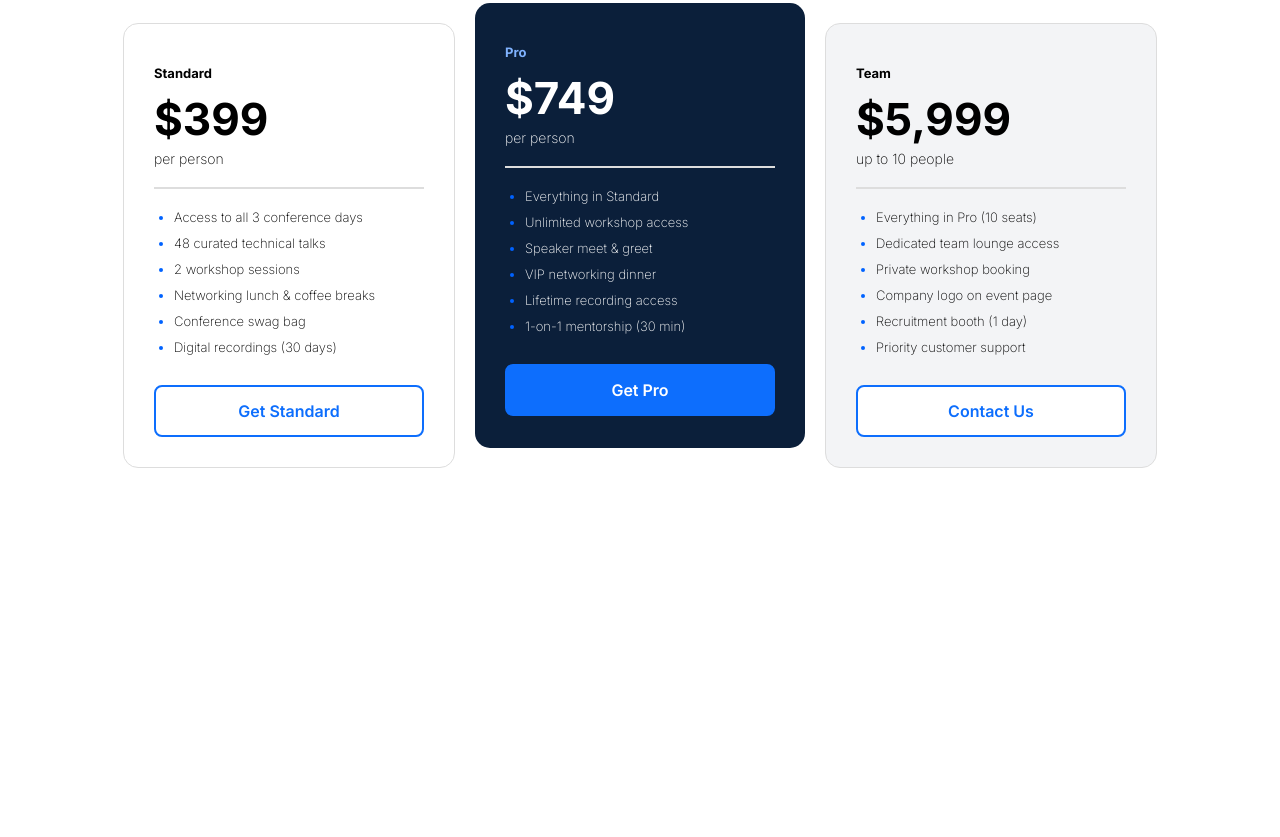
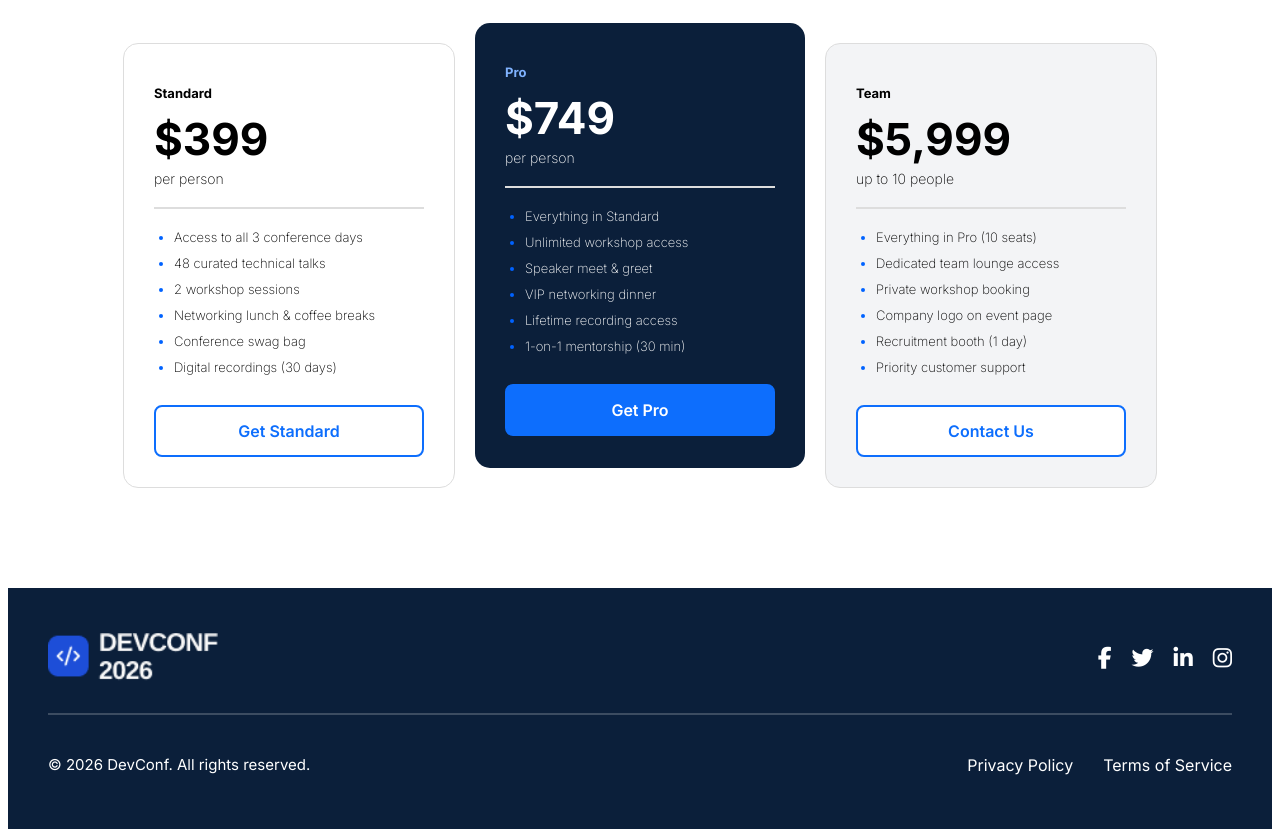
Before and after one commit to JI-REDOY/b14-a01-devconf, a plain HTML site: page index.html in a window 1280 px wide. Shown: the part 1909-2746 px from the top of the page. Before the commit the page ends 2385 px from the top, so only its background shows below. Drawn offline with nearby package versions, Linux system fonts and the light colour scheme.

Commit message:
footer add

```diff
--- a/index.html
+++ b/index.html
@@ -17,6 +17,8 @@
     <link
         href="https://fonts.googleapis.com/css2?family=Arimo:ital,wght@0,400..700;1,400..700&family=Inter:ital,opsz,wght@0,14..32,100..900;1,14..32,100..900&family=Merriweather:ital,opsz,wght@0,18..144,300..900;1,18..144,300..900&family=Open+Sans:ital,wght@0,300..800;1,300..800&display=swap"
         rel="stylesheet">
+    <!-- font   -->
+    <link rel="stylesheet" href="https://cdnjs.cloudflare.com/ajax/libs/font-awesome/6.7.2/css/all.min.css">
 </head>
 
 <body>
@@ -50,6 +52,7 @@
             <a class="common-btn" id="common-btn-color" href="">Register Now</a>
         </div>
     </section>
+
     <section class="speakers">
         <h2 class="section-title">Meet the Speakers</h2>
 
@@ -85,6 +88,7 @@
 
         </div>
     </section>
+
     <section class="pricing">
         <h2 class="section-title">Secure Your Spot</h2>
         <p class="section-description">
@@ -107,7 +111,7 @@
                 <a href="" class="white-btn">Get Standard</a>
             </div>
 
-        <div class="pricing-card" id= "premium">
+            <div class="pricing-card" id="premium">
                 <h1 id="pro-blue">Pro</h1>
                 <h2>$749</h2>
                 <h3>per person</h3>
@@ -139,6 +143,35 @@
             </div>
         </div>
     </section>
+
+
+    <footer class="footer">
+
+        <div class="footer-top">
+            <div class="footer-logo">
+                <img src="./assets/footer-logo.png" alt="Logo">
+            </div>
+
+            <div class="footer-social">
+                <a href="#"><i class="fa-brands fa-facebook-f"></i></a>
+                <a href="#"><i class="fa-brands fa-twitter"></i></a>
+                <a href="#"><i class="fa-brands fa-linkedin-in"></i></a>
+                <a href="#"><i class="fa-brands fa-instagram"></i></a>
+            </div>
+        </div>
+
+        <hr>
+
+        <div class="footer-bottom">
+            <p>© 2026 DevConf. All rights reserved.</p>
+
+            <div class="footer-links">
+                <a href="#">Privacy Policy</a>
+                <a href="#">Terms of Service</a>
+            </div>
+        </div>
+
+    </footer>
 </body>
 
 </html>
--- a/style.css
+++ b/style.css
@@ -116,6 +116,7 @@
     display: grid;
     grid-template-columns: repeat(2, 1fr);
     gap: 30px;
+    margin-top: 30px;
     font-family: 'Inter', sans-serif;
 }
 
@@ -284,3 +285,68 @@
     background: transparent;
     color: #0d6efd;
 }
+
+
+
+.footer{
+    margin: 100px auto 0;
+    padding: 40px;
+    background: #0B1F3A;
+    color: #fff;
+    font-family: 'Inter', sans-serif;
+}
+
+.footer-top,
+.footer-bottom{
+    display: flex;
+    justify-content: space-between;
+    align-items: center;
+}
+
+.footer-top{
+    margin-bottom: 25px;
+}
+
+.footer-logo img{
+    width: 170px;
+}
+
+.footer-social{
+    display: flex;
+    gap: 20px;
+}
+
+.footer-social a{
+    color: #fff;
+    font-size: 22px;
+    transition: .3s;
+}
+
+.footer-social a:hover{
+    color: #0d6efd;
+}
+
+.footer hr{
+    border: 1px solid rgba(255,255,255,.2);
+    margin: 25px 0;
+}
+
+.footer-bottom p{
+    color: #fff;
+    font-size: 15px;
+}
+
+.footer-links{
+    display: flex;
+    gap: 30px;
+}
+
+.footer-links a{
+    color: #fff;
+    text-decoration: none;
+    transition: .3s;
+}
+
+.footer-links a:hover{
+    color: #0d6efd;
+}
```
Lines whose indentation alone changed are shown as unchanged.
